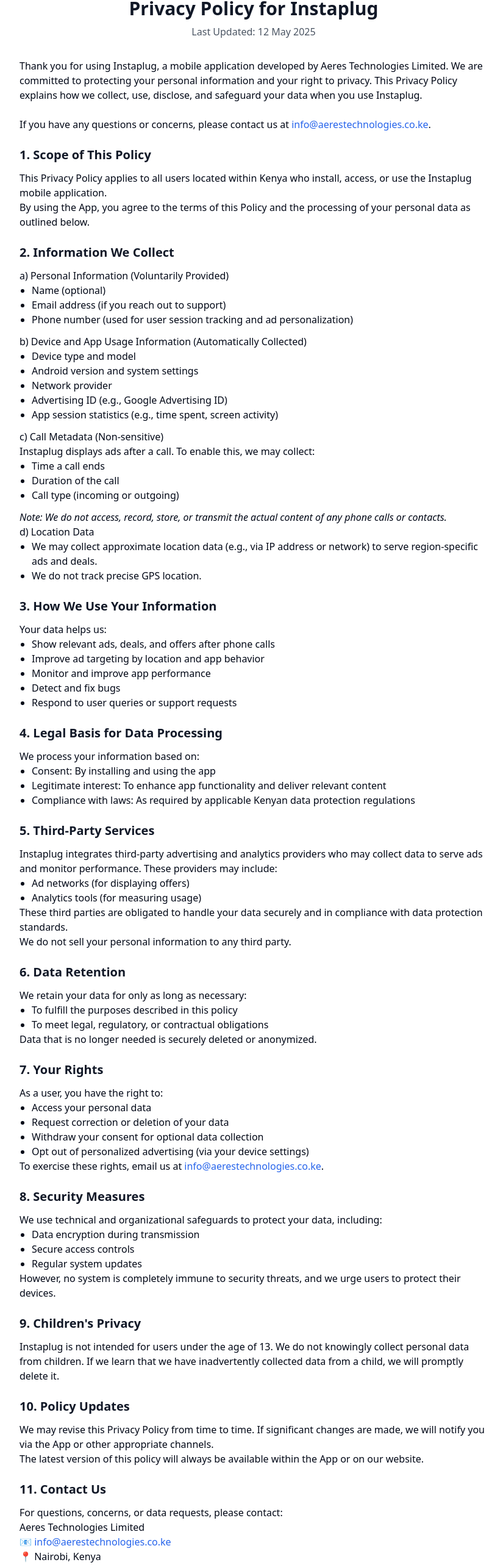
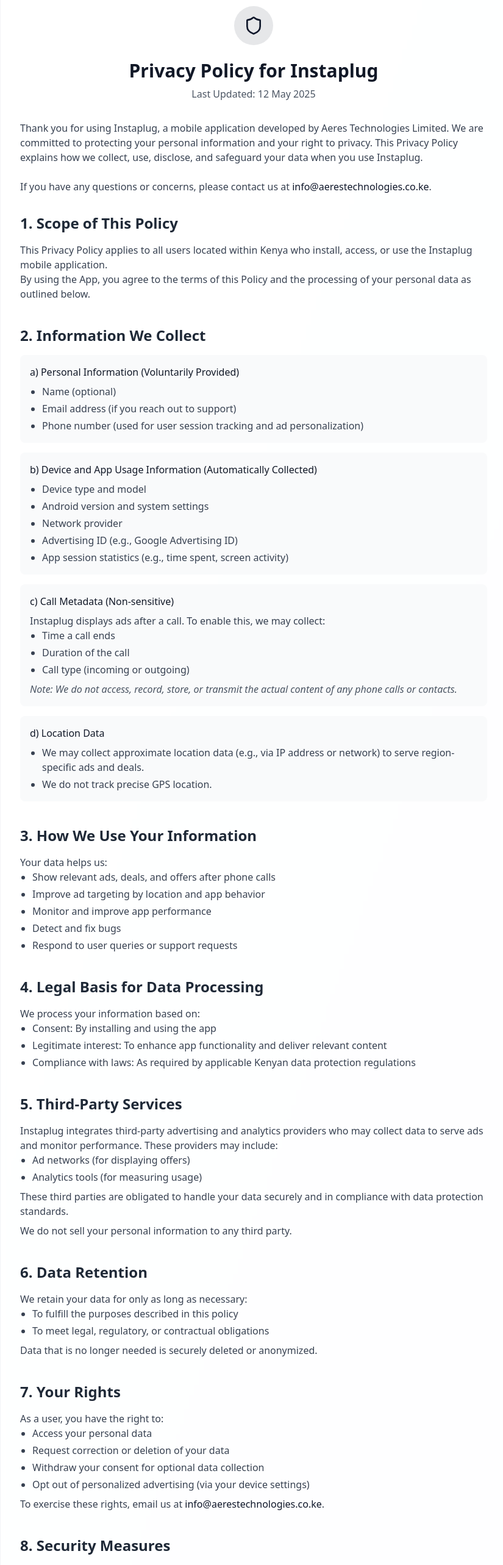
Before and after one commit to north-tower/instaplug-privacy-display, a React (Vite) app: page /privacy-policy in a window 1280 px wide. Shown: the part 139-2705 px from the top of the page at 61% size, without its empty margins (224-1049 px from the left). Built offline with nearby package versions, Linux system fonts and the light colour scheme.

Commit message:
Refine Privacy Policy page design
Improve the visual appearance of the Privacy Policy page to be more modern and elegant.

```diff
--- a/src/pages/Index.tsx
+++ b/src/pages/Index.tsx
@@ -1,31 +1,57 @@
 
 import { Link } from "react-router-dom";
+import { Button } from "@/components/ui/button";
+import { Card, CardContent } from "@/components/ui/card";
+import { Separator } from "@/components/ui/separator";
+import { Shield } from "lucide-react";
 
 const Index = () => {
   return (
-    <div className="min-h-screen flex flex-col items-center justify-center bg-gray-100">
-      <div className="text-center max-w-xl px-4">
-        <h1 className="text-4xl font-bold mb-4">Welcome to Instaplug</h1>
-        <p className="text-xl text-gray-600 mb-8">Your mobile application by Aeres Technologies Limited</p>
+    <div className="min-h-screen flex flex-col items-center justify-center bg-gradient-to-br from-gray-50 to-gray-100">
+      <div className="text-center max-w-xl px-6 py-12 animate-fade-in">
+        <div className="flex justify-center mb-6">
+          <div className="size-16 rounded-full bg-primary/10 flex items-center justify-center">
+            <Shield className="size-8 text-primary" />
+          </div>
+        </div>
 
-        <div className="mt-8">
+        <h1 className="text-5xl font-bold mb-4 bg-gradient-to-r from-gray-800 to-gray-600 bg-clip-text text-transparent">
+          Welcome to Instaplug
+        </h1>
+
+        <p className="text-xl text-gray-600 mb-12 max-w-lg mx-auto">
+          Your mobile application by Aeres Technologies Limited designed with security and privacy in mind
+        </p>
+
+        <Card className="bg-white/80 backdrop-blur-sm shadow-lg border-gray-100 hover:shadow-xl transition-all duration-300 mb-8">
+          <CardContent className="p-8">
+            <p className="text-gray-700 mb-6">
+              At Instaplug, we value your privacy and are committed to protecting your personal information.
+              Read our privacy policy to learn more about how we handle your data.
+            </p>
+
+            <Link to="/privacy-policy">
+              <Button className="bg-primary hover:bg-primary/90 transition-all">
+                View Privacy Policy
+              </Button>
+            </Link>
+          </CardContent>
+        </Card>
+      </div>
+
+      <footer className="w-full p-6 mt-auto text-center">
+        <Separator className="mb-6" />
+        <div className="flex flex-col md:flex-row justify-between items-center max-w-4xl mx-auto px-4">
+          <p className="text-gray-500 mb-4 md:mb-0">
+            © 2025 Aeres Technologies Limited. All rights reserved.
+          </p>
           <Link
             to="/privacy-policy"
-            className="text-blue-600 hover:text-blue-800 underline"
+            className="text-primary hover:text-primary/80 underline-offset-4 hover:underline transition-colors"
           >
-            View Privacy Policy
+            Privacy Policy
           </Link>
         </div>
-      </div>
-
-      <footer className="w-full p-4 mt-auto text-center text-sm text-gray-500">
-        <p>© 2025 Aeres Technologies Limited. All rights reserved.</p>
-        <Link
-          to="/privacy-policy"
-          className="text-gray-500 hover:text-gray-700 underline ml-2"
-        >
-          Privacy Policy
-        </Link>
       </footer>
     </div>
   );
--- a/src/pages/PrivacyPolicy.tsx
+++ b/src/pages/PrivacyPolicy.tsx
@@ -1,161 +1,229 @@
 
 import React from "react";
 import { Link } from "react-router-dom";
+import { ArrowLeft, Shield, Mail, MapPin } from "lucide-react";
+import { Card, CardHeader, CardContent } from "@/components/ui/card";
+import { Separator } from "@/components/ui/separator";
+import { Button } from "@/components/ui/button";
 
 const PrivacyPolicy = () => {
   return (
-    <div className="min-h-screen bg-gray-50">
+    <div className="min-h-screen bg-gradient-to-br from-gray-50 to-gray-100">
       <div className="container mx-auto py-12 px-4 sm:px-6 lg:px-8 max-w-4xl">
-        <div className="bg-white shadow rounded-lg p-6 md:p-8">
+        <Card className="bg-white/90 backdrop-blur-sm shadow-xl border-gray-100 overflow-hidden">
+          <div className="p-6 md:p-8">
             <Link
               to="/"
-            className="mb-8 inline-flex items-center text-sm font-medium text-blue-600 hover:text-blue-800"
+              className="mb-8 inline-flex items-center gap-2 text-sm font-medium text-primary hover:text-primary/80 transition-colors"
             >
-            &larr; Back to Home
+              <ArrowLeft className="size-4" /> Back to Home
             </Link>
 
-          <div className="text-center mb-8">
+            <CardHeader className="text-center space-y-2 px-0 pt-4 pb-8">
+              <div className="flex justify-center mb-4">
+                <div className="size-16 rounded-full bg-primary/10 flex items-center justify-center">
+                  <Shield className="size-8 text-primary" />
+                </div>
+              </div>
               <h1 className="text-3xl font-bold text-gray-900">Privacy Policy for Instaplug</h1>
-            <p className="text-gray-600 mt-2">Last Updated: 12 May 2025</p>
-          </div>
+              <p className="text-gray-600">Last Updated: 12 May 2025</p>
+            </CardHeader>
 
-          <div className="prose max-w-none">
+            <CardContent className="px-0">
+              <div className="prose max-w-none text-gray-700">
                 <p className="mb-6">
                   Thank you for using Instaplug, a mobile application developed by Aeres Technologies Limited.
                   We are committed to protecting your personal information and your right to privacy.
                   This Privacy Policy explains how we collect, use, disclose, and safeguard your data when you use Instaplug.
                 </p>
 
-            <p className="mb-6">
-              If you have any questions or concerns, please contact us at <a href="mailto:info@aerestechnologies.co.ke" className="text-blue-600 hover:underline">info@aerestechnologies.co.ke</a>.
+                <p className="mb-8">
+                  If you have any questions or concerns, please contact us at <a href="mailto:info@aerestechnologies.co.ke" className="text-primary hover:text-primary/80 transition-colors no-underline hover:underline">info@aerestechnologies.co.ke</a>.
                 </p>
 
-            <div className="mb-6">
-              <h2 className="text-xl font-semibold text-gray-900 mb-3">1. Scope of This Policy</h2>
+                <div className="space-y-10">
+                  <section>
+                    <h2 className="text-2xl font-semibold text-gray-800 mb-4 flex items-center gap-2">
+                      1. Scope of This Policy
+                    </h2>
                     <p>This Privacy Policy applies to all users located within Kenya who install, access, or use the Instaplug mobile application.</p>
                     <p>By using the App, you agree to the terms of this Policy and the processing of your personal data as outlined below.</p>
-            </div>
+                  </section>
 
-            <div className="mb-6">
-              <h2 className="text-xl font-semibold text-gray-900 mb-3">2. Information We Collect</h2>
-              <p className="font-medium">a) Personal Information (Voluntarily Provided)</p>
-              <ul className="list-disc pl-5 mb-3">
+                  <section>
+                    <h2 className="text-2xl font-semibold text-gray-800 mb-4 flex items-center gap-2">
+                      2. Information We Collect
+                    </h2>
+                    <div className="space-y-4">
+                      <div className="bg-gray-50 p-4 rounded-lg">
+                        <p className="font-medium text-gray-900 mb-2">a) Personal Information (Voluntarily Provided)</p>
+                        <ul className="list-disc pl-5 space-y-1">
                           <li>Name (optional)</li>
                           <li>Email address (if you reach out to support)</li>
                           <li>Phone number (used for user session tracking and ad personalization)</li>
                         </ul>
+                      </div>
 
-              <p className="font-medium">b) Device and App Usage Information (Automatically Collected)</p>
-              <ul className="list-disc pl-5 mb-3">
+                      <div className="bg-gray-50 p-4 rounded-lg">
+                        <p className="font-medium text-gray-900 mb-2">b) Device and App Usage Information (Automatically Collected)</p>
+                        <ul className="list-disc pl-5 space-y-1">
                           <li>Device type and model</li>
                           <li>Android version and system settings</li>
                           <li>Network provider</li>
                           <li>Advertising ID (e.g., Google Advertising ID)</li>
                           <li>App session statistics (e.g., time spent, screen activity)</li>
                         </ul>
+                      </div>
 
-              <p className="font-medium">c) Call Metadata (Non-sensitive)</p>
+                      <div className="bg-gray-50 p-4 rounded-lg">
+                        <p className="font-medium text-gray-900 mb-2">c) Call Metadata (Non-sensitive)</p>
                         <p>Instaplug displays ads after a call. To enable this, we may collect:</p>
-              <ul className="list-disc pl-5 mb-3">
+                        <ul className="list-disc pl-5 space-y-1">
                           <li>Time a call ends</li>
                           <li>Duration of the call</li>
                           <li>Call type (incoming or outgoing)</li>
                         </ul>
-              <p className="italic">Note: We do not access, record, store, or transmit the actual content of any phone calls or contacts.</p>
+                        <p className="text-gray-600 italic mt-2">Note: We do not access, record, store, or transmit the actual content of any phone calls or contacts.</p>
+                      </div>
 
-              <p className="font-medium">d) Location Data</p>
-              <ul className="list-disc pl-5 mb-3">
+                      <div className="bg-gray-50 p-4 rounded-lg">
+                        <p className="font-medium text-gray-900 mb-2">d) Location Data</p>
+                        <ul className="list-disc pl-5 space-y-1">
                           <li>We may collect approximate location data (e.g., via IP address or network) to serve region-specific ads and deals.</li>
                           <li>We do not track precise GPS location.</li>
                         </ul>
                       </div>
+                    </div>
+                  </section>
 
-            <div className="mb-6">
-              <h2 className="text-xl font-semibold text-gray-900 mb-3">3. How We Use Your Information</h2>
+                  <section>
+                    <h2 className="text-2xl font-semibold text-gray-800 mb-4 flex items-center gap-2">
+                      3. How We Use Your Information
+                    </h2>
                     <p>Your data helps us:</p>
-              <ul className="list-disc pl-5">
+                    <ul className="list-disc pl-5 space-y-1">
                       <li>Show relevant ads, deals, and offers after phone calls</li>
                       <li>Improve ad targeting by location and app behavior</li>
                       <li>Monitor and improve app performance</li>
                       <li>Detect and fix bugs</li>
                       <li>Respond to user queries or support requests</li>
                     </ul>
-            </div>
+                  </section>
 
-            <div className="mb-6">
-              <h2 className="text-xl font-semibold text-gray-900 mb-3">4. Legal Basis for Data Processing</h2>
+                  <section>
+                    <h2 className="text-2xl font-semibold text-gray-800 mb-4 flex items-center gap-2">
+                      4. Legal Basis for Data Processing
+                    </h2>
                     <p>We process your information based on:</p>
-              <ul className="list-disc pl-5">
+                    <ul className="list-disc pl-5 space-y-1">
                       <li><span className="font-medium">Consent:</span> By installing and using the app</li>
                       <li><span className="font-medium">Legitimate interest:</span> To enhance app functionality and deliver relevant content</li>
                       <li><span className="font-medium">Compliance with laws:</span> As required by applicable Kenyan data protection regulations</li>
                     </ul>
-            </div>
+                  </section>
 
-            <div className="mb-6">
-              <h2 className="text-xl font-semibold text-gray-900 mb-3">5. Third-Party Services</h2>
+                  <section>
+                    <h2 className="text-2xl font-semibold text-gray-800 mb-4 flex items-center gap-2">
+                      5. Third-Party Services
+                    </h2>
                     <p>Instaplug integrates third-party advertising and analytics providers who may collect data to serve ads and monitor performance. These providers may include:</p>
-              <ul className="list-disc pl-5">
+                    <ul className="list-disc pl-5 space-y-1">
                       <li>Ad networks (for displaying offers)</li>
                       <li>Analytics tools (for measuring usage)</li>
                     </ul>
-              <p>These third parties are obligated to handle your data securely and in compliance with data protection standards.</p>
-              <p>We do not sell your personal information to any third party.</p>
-            </div>
+                    <p className="mt-2">These third parties are obligated to handle your data securely and in compliance with data protection standards.</p>
+                    <p className="mt-2">We do not sell your personal information to any third party.</p>
+                  </section>
 
-            <div className="mb-6">
-              <h2 className="text-xl font-semibold text-gray-900 mb-3">6. Data Retention</h2>
+                  <section>
+                    <h2 className="text-2xl font-semibold text-gray-800 mb-4 flex items-center gap-2">
+                      6. Data Retention
+                    </h2>
                     <p>We retain your data for only as long as necessary:</p>
-              <ul className="list-disc pl-5">
+                    <ul className="list-disc pl-5 space-y-1">
                       <li>To fulfill the purposes described in this policy</li>
                       <li>To meet legal, regulatory, or contractual obligations</li>
                     </ul>
-              <p>Data that is no longer needed is securely deleted or anonymized.</p>
-            </div>
+                    <p className="mt-2">Data that is no longer needed is securely deleted or anonymized.</p>
+                  </section>
 
-            <div className="mb-6">
-              <h2 className="text-xl font-semibold text-gray-900 mb-3">7. Your Rights</h2>
+                  <section>
+                    <h2 className="text-2xl font-semibold text-gray-800 mb-4 flex items-center gap-2">
+                      7. Your Rights
+                    </h2>
                     <p>As a user, you have the right to:</p>
-              <ul className="list-disc pl-5">
+                    <ul className="list-disc pl-5 space-y-1">
                       <li>Access your personal data</li>
                       <li>Request correction or deletion of your data</li>
                       <li>Withdraw your consent for optional data collection</li>
                       <li>Opt out of personalized advertising (via your device settings)</li>
                     </ul>
-              <p>To exercise these rights, email us at <a href="mailto:info@aerestechnologies.co.ke" className="text-blue-600 hover:underline">info@aerestechnologies.co.ke</a>.</p>
-            </div>
+                    <p className="mt-2">To exercise these rights, email us at <a href="mailto:info@aerestechnologies.co.ke" className="text-primary hover:text-primary/80 transition-colors no-underline hover:underline">info@aerestechnologies.co.ke</a>.</p>
+                  </section>
 
-            <div className="mb-6">
-              <h2 className="text-xl font-semibold text-gray-900 mb-3">8. Security Measures</h2>
+                  <section>
+                    <h2 className="text-2xl font-semibold text-gray-800 mb-4 flex items-center gap-2">
+                      8. Security Measures
+                    </h2>
                     <p>We use technical and organizational safeguards to protect your data, including:</p>
-              <ul className="list-disc pl-5">
+                    <ul className="list-disc pl-5 space-y-1">
                       <li>Data encryption during transmission</li>
                       <li>Secure access controls</li>
                       <li>Regular system updates</li>
                     </ul>
-              <p>However, no system is completely immune to security threats, and we urge users to protect their devices.</p>
+                    <p className="mt-2">However, no system is completely immune to security threats, and we urge users to protect their devices.</p>
+                  </section>
+
+                  <section>
+                    <h2 className="text-2xl font-semibold text-gray-800 mb-4 flex items-center gap-2">
+                      9. Children's Privacy
+                    </h2>
+                    <p>Instaplug is not intended for users under the age of 13. We do not knowingly collect personal data from children. If we learn that we have inadvertently collected data from a child, we will promptly delete it.</p>
+                  </section>
+
+                  <section>
+                    <h2 className="text-2xl font-semibold text-gray-800 mb-4 flex items-center gap-2">
+                      10. Policy Updates
+                    </h2>
+                    <p>We may revise this Privacy Policy from time to time. If significant changes are made, we will notify you via the App or other appropriate channels.</p>
+                    <p className="mt-2">The latest version of this policy will always be available within the App or on our website.</p>
+                  </section>
+
+                  <section>
+                    <h2 className="text-2xl font-semibold text-gray-800 mb-4 flex items-center gap-2">
+                      11. Contact Us
+                    </h2>
+                    <p>For questions, concerns, or data requests, please contact:</p>
+                    <div className="bg-gray-50 p-6 rounded-lg mt-4 flex flex-col sm:flex-row sm:items-center gap-6">
+                      <div className="flex-1">
+                        <p className="font-medium text-lg">Aeres Technologies Limited</p>
+                        <div className="flex items-center gap-2 mt-2">
+                          <Mail className="size-4 text-gray-600" />
+                          <a href="mailto:info@aerestechnologies.co.ke" className="text-primary hover:text-primary/80 transition-colors no-underline hover:underline">
+                            info@aerestechnologies.co.ke
+                          </a>
                         </div>
-
-            <div className="mb-6">
-              <h2 className="text-xl font-semibold text-gray-900 mb-3">9. Children's Privacy</h2>
-              <p>Instaplug is not intended for users under the age of 13. We do not knowingly collect personal data from children. If we learn that we have inadvertently collected data from a child, we will promptly delete it.</p>
-            </div>
-
-            <div className="mb-6">
-              <h2 className="text-xl font-semibold text-gray-900 mb-3">10. Policy Updates</h2>
-              <p>We may revise this Privacy Policy from time to time. If significant changes are made, we will notify you via the App or other appropriate channels.</p>
-              <p>The latest version of this policy will always be available within the App or on our website.</p>
-            </div>
-
-            <div className="mb-6">
-              <h2 className="text-xl font-semibold text-gray-900 mb-3">11. Contact Us</h2>
-              <p>For questions, concerns, or data requests, please contact:</p>
-              <p className="font-medium">Aeres Technologies Limited</p>
-              <p>📧 <a href="mailto:info@aerestechnologies.co.ke" className="text-blue-600 hover:underline">info@aerestechnologies.co.ke</a></p>
-              <p>📍 Nairobi, Kenya</p>
+                        <div className="flex items-center gap-2 mt-2">
+                          <MapPin className="size-4 text-gray-600" />
+                          <span>Nairobi, Kenya</span>
                         </div>
                       </div>
+                      <div>
+                        <Button asChild variant="outline">
+                          <Link to="/">Return to Home</Link>
+                        </Button>
                       </div>
+                    </div>
+                  </section>
+                </div>
+              </div>
+            </CardContent>
+          </div>
+        </Card>
+
+        <footer className="mt-12 text-center text-sm text-gray-500">
+          <p>© 2025 Aeres Technologies Limited. All rights reserved.</p>
+        </footer>
       </div>
     </div>
   );
```
Lines whose indentation alone changed are shown as unchanged.
